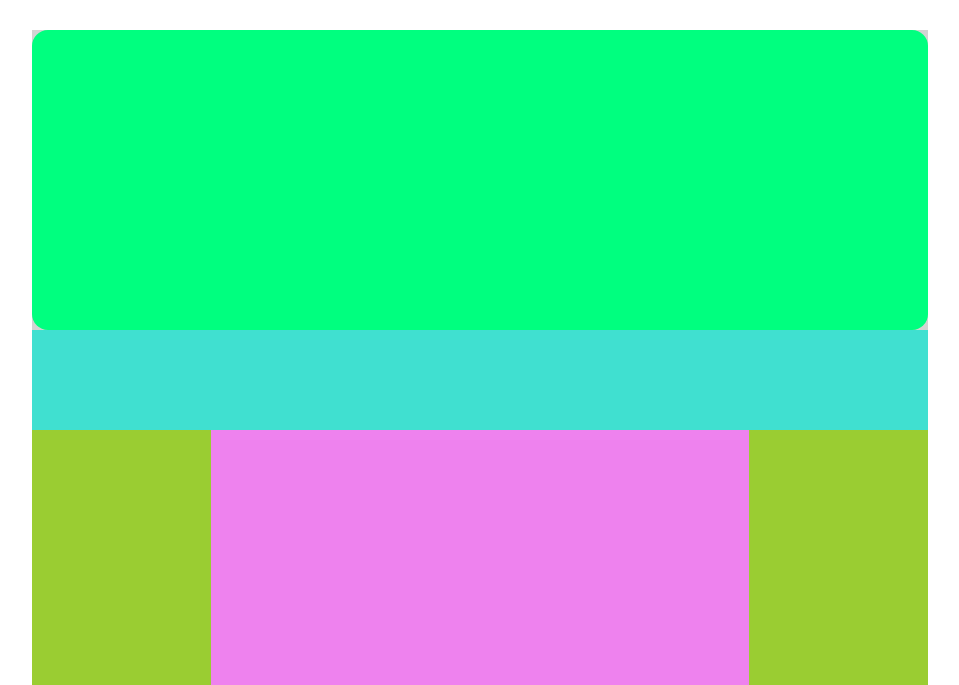
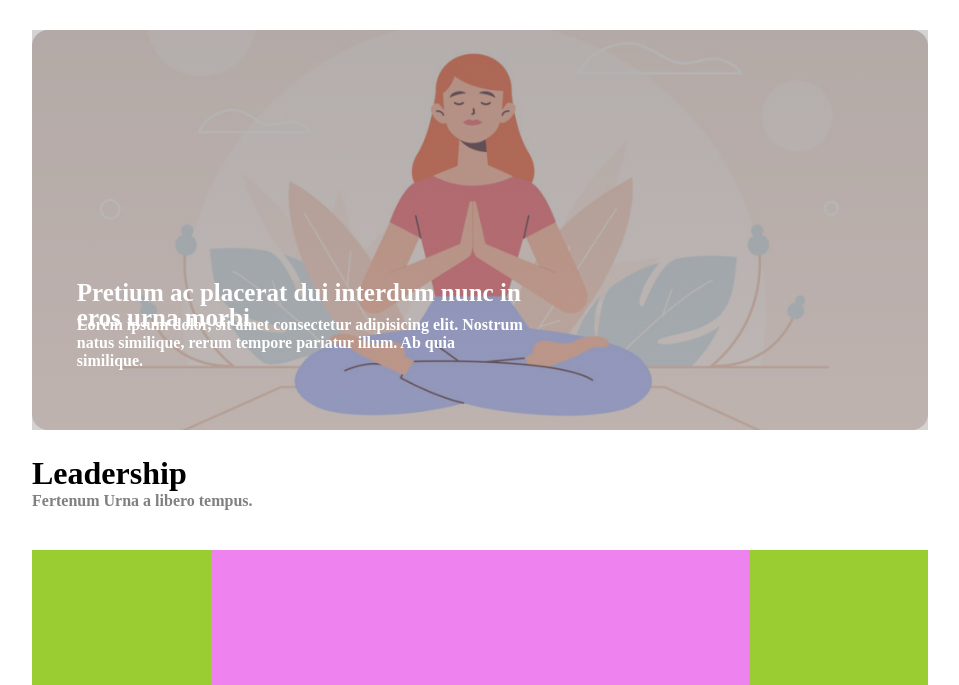
Before and after one commit to AlessandroMarinuzzi/htmlcss-wp, a plain HTML site: page index.html in a window 1280 px wide. Shown: the part 115-800 px from the top of the page, without its empty margins (160-1119 px from the left). Drawn offline with Linux system fonts and the light colour scheme.

Commit message:
Add Leadership main label

```diff
--- a/index.html
+++ b/index.html
@@ -28,19 +28,37 @@
 
         <!-- Site Main -->
         <main>
-            <!-- Banner and Caption -->
+            <!-- Yoga Banner and Text -->
             <div class="main_banner">
-                <h2></h2>
-                <h5></h5>
+                <h2 class="banner_text">Pretium ac placerat dui interdum nunc in eros urna morbi</h2>
+                <h4 class="banner_subtext">Lorem ipsum dolor, sit amet consectetur adipisicing elit. Nostrum natus similique, rerum tempore pariatur illum. Ab quia similique.</h4>
             </div>
-            <!-- /Banner and Caption -->
+            <!-- /Yoga Banner and Text -->
 
             <!-- Titles section -->
             <div class="title">
-                <h1></h1>
-                <h5></h5>
+                <h1 class="label">Leadership</h1>
+                <h4 class="label2">Fertenum Urna a libero tempus.</h4>
             </div>
             <!-- /Titles section -->
+
+
+
+
+
+
+
+
+
+
+
+
+
+
+
+
+
+
 
             <!-- Float section -->
             <section class="img_container clearfix">
--- a/style.css
+++ b/style.css
@@ -44,19 +44,62 @@ a:hover{
 }
 /* /Header,Logo,Nav */
 
+/* Yoga Banner and Text */
+.main_banner{
+    height: 400px;
+    background-image:linear-gradient(rgba(112, 110, 110, 0.527),rgba(126, 122, 122, 0.5)) , url('img/banner.jpg');
+    background-size: cover;
+    background-position: 75% 60%;
+    border-radius: 1rem ;
+    position: relative;
+}
+
+.banner_text{
+    color: white;
+    max-width: 50%;
+    position: absolute;
+    left: 5%;
+    bottom: 25%;
+    font-size: 25px;
+    line-height: 25px;
+}
+.banner_subtext{
+    color: white;
+    max-width: 50% ;
+    position: absolute;
+    left: 5%;
+    bottom: 15%;
+}
+/* /Yoga Banner and Text */
+
+/* Titles section */
+.title{
+    height: 120px;
+    background-color: white;
+    position: relative;
+}
+.label{
+    /* line-height: 25px; */
+    padding-top: 25px;
+}
+.label2{
+    color: grey;
+    /* padding-bottom: 20px; */
+}
+/* /Titles section */
 
 
 
-.main_banner{
-    height: 300px;
-    background-color:springgreen ;
-    border-radius: 1rem ;
-}
 
-.title{
-    height: 100px;
-    background-color: turquoise;
-}
+
+
+
+
+
+
+
+
+
 
 .clearfix::after{
     content: "";
@@ -83,7 +126,7 @@ footer{
     height: 100px;
     position: relative;
 }
-
+/*
 h4::after{
     content: ' \262E';
     position: absolute;
@@ -92,4 +135,4 @@ h4::after{
     transform: translate(-50%,-50%);
     font-size: 30px;
     color: darkred;
-}
+} */
```
